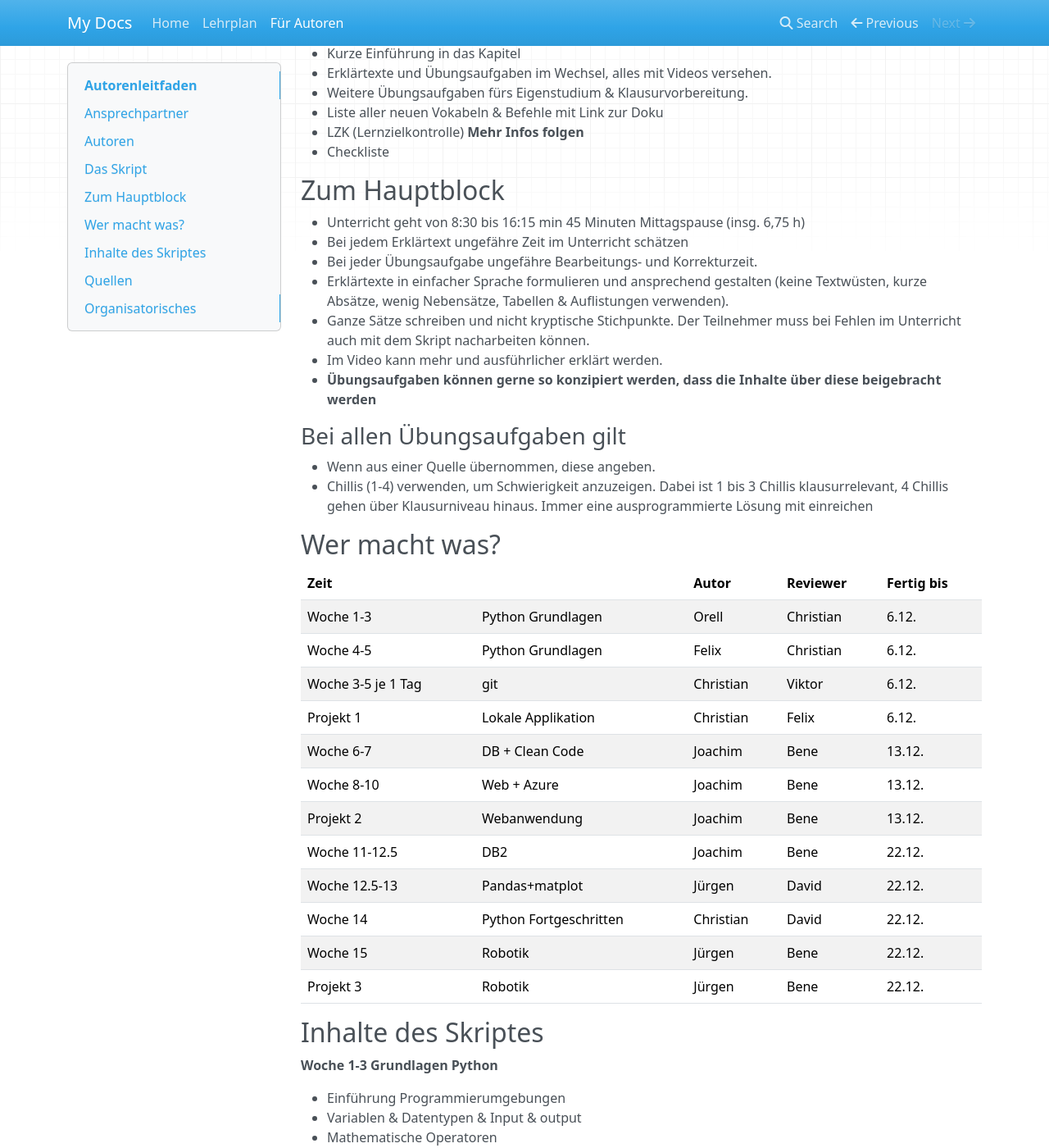
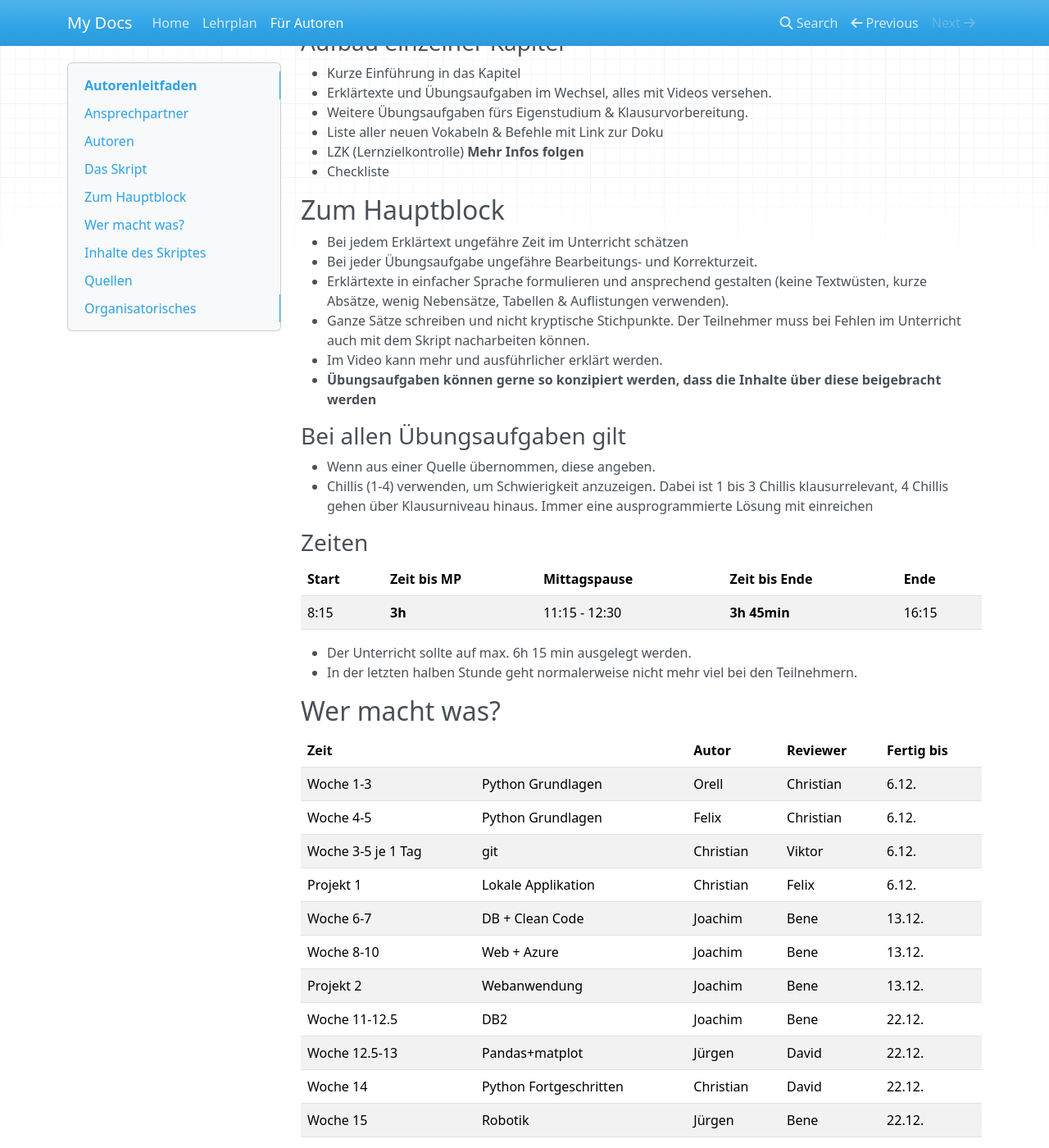
Before and after one commit to kevinsuelzle/Python_Wiki, an MkDocs documentation site: the page built from docs/orga/autorenleitfaden.md, in a window 1280 px wide and 1400 px high, scrolled down 1384 px. Shown: the whole window at 82% size. Built offline with MkDocs 1.6.1, drawn with Linux system fonts in a browser that asks for light colours; nearby versions of some CDN libraries; some of the changed text lies outside the part shown.

Commit message:
Zeiten besser notiert

```diff
--- a/docs/orga/autorenleitfaden.md
+++ b/docs/orga/autorenleitfaden.md
@@ -56,7 +57,6 @@ Das große Vorbild ist das Matheskript von Qualidy.
 
 ## Zum Hauptblock
 
-* Unterricht geht von 8:30 bis 16:15 min 45 Minuten Mittagspause (insg. 6,75 h)
 * Bei jedem Erklärtext ungefähre Zeit im Unterricht schätzen
 * Bei jeder Übungsaufgabe ungefähre Bearbeitungs- und Korrekturzeit.
 * Erklärtexte in einfacher Sprache formulieren und ansprechend gestalten (keine Textwüsten, kurze Absätze, wenig Nebensätze, Tabellen & Auflistungen verwenden).
@@ -69,6 +69,15 @@ Das große Vorbild ist das Matheskript von Qualidy.
 * Wenn aus einer Quelle übernommen, diese angeben.
 * Chillis (1-4) verwenden, um Schwierigkeit anzuzeigen. Dabei ist 1 bis 3 Chillis klausurrelevant, 4 Chillis gehen über Klausurniveau hinaus.
   Immer eine ausprogrammierte Lösung mit einreichen
+
+### Zeiten
+
+| Start | Zeit bis MP | Mittagspause  | Zeit bis Ende | Ende  |
+|-------|-------------|---------------|---------------|-------|
+| 8:15  | **3h**      | 11:15 - 12:30 | **3h 45min**  | 16:15 |
+
+* Der Unterricht sollte auf max. 6h 15 min ausgelegt werden.
+* In der letzten halben Stunde geht normalerweise nicht mehr viel bei den Teilnehmern.
 
 ## Wer macht was?
 
```
Also changed, not shown: other parts of docs/orga/autorenleitfaden.md (+2 -1 lines).
